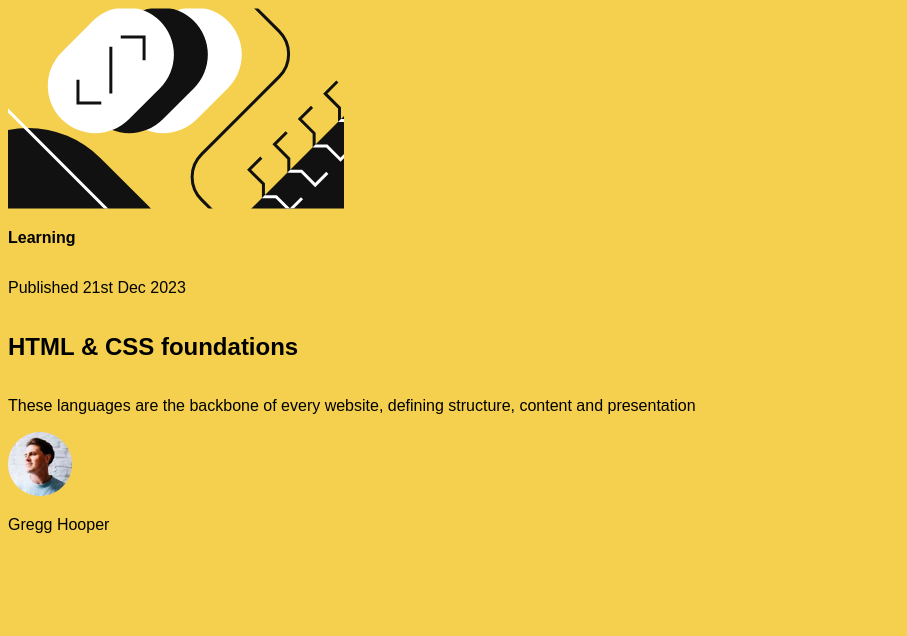
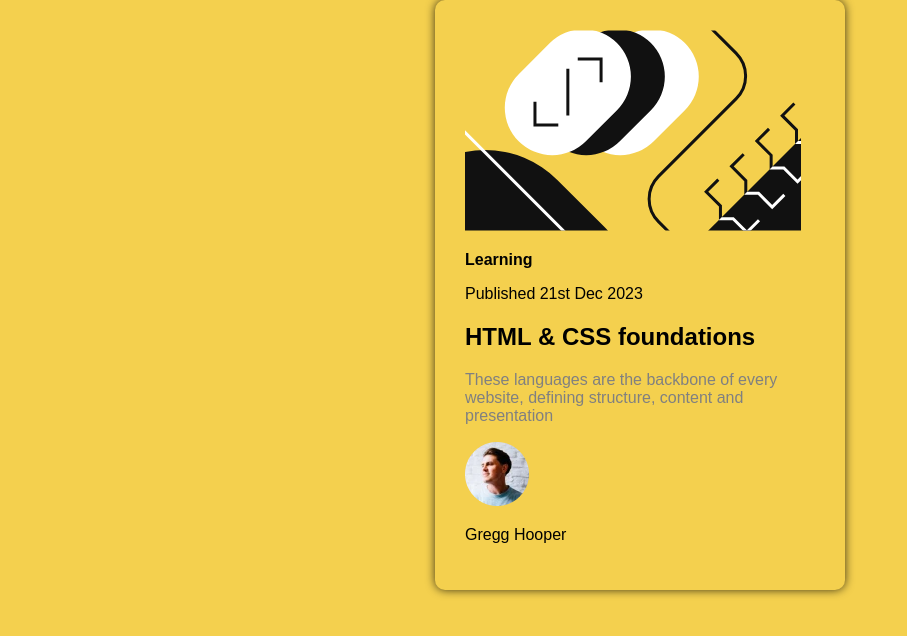
Before and after one commit to christianmachira/blog-preview-card, a plain HTML site: page index.html in a window 1280 px wide. Shown: the whole page, without its empty margins (0-907 px from the left). Drawn offline with Linux system fonts and the light colour scheme.

Commit message:
third commit

```diff
--- a/index.html
+++ b/index.html
@@ -6,21 +6,23 @@
         <link rel ="stylesheet" href="style.css">
     </head>
 
-    <body>
-        <div id="img">
-            <img src="illustration-article.svg" alt="an image with self-closing html tags">
-        </div>
+    <body style="background-color: hsl(47, 88%, 63%);">
+        <div id="box" >
+            <div id="img">
+                <img src="illustration-article.svg" alt="an image with self-closing html tags">
+            </div>
 
 
-        <p id="learn"><b>Learning</b></p>
-        <p>Published 21st Dec 2023</p>
-        <h2>HTML & CSS foundations</h2>
+        <p id="learn" style="color:black;"><b>Learning</b></p>
+        <p style="color: black;">Published 21st Dec 2023</p>
+        <h2 style="color:black;">HTML & CSS foundations</h2>
         <p id="caption">These languages are the backbone of every website, defining structure, content and presentation</p>
 
 
-        <div id="img2">
+
         <img src="image-avatar.webp" alt="Gregg Hooper">
-        <p>Gregg Hooper</p>
+        <p style="color:black;">Gregg Hooper</p>
+
         </div>
     </body>
 
--- a/style.css
+++ b/style.css
@@ -1,15 +1,31 @@
 body{
-    background-color: hsl(47, 88%, 63%);
+    /* background-color: hsl(47, 88%, 63%); */
     font-size: 16px;
     font-family: 'Figtree', sans-serif;;
-    display:grid;
-    align-content: center;
-}
-
-p.caption{
+    display:flex;
+    flex-direction: column;
+    flex-grow:0;
+    flex-shrink: 0;
+    align-items: center;
+    flex-wrap: wrap;
+    width: 350px;
+    padding: 30px;
+    margin: auto;
+    border-radius: 10px;
+    box-shadow: 0px 0px 10px 0px rgba(0,0,0,0.75);
+    justify-content: center;
     color: hsl(0, 0%, 50%);
 }
 
 div.img2{
     float: left;
 }
+div.box{
+    display:flex;
+    align-items: center;
+    flex-direction: column;
+    flex-wrap: wrap;
+}
+img{
+    object-fit: cover;
+}
```
